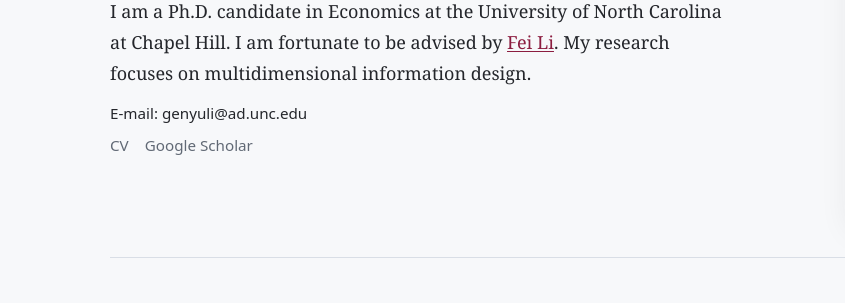
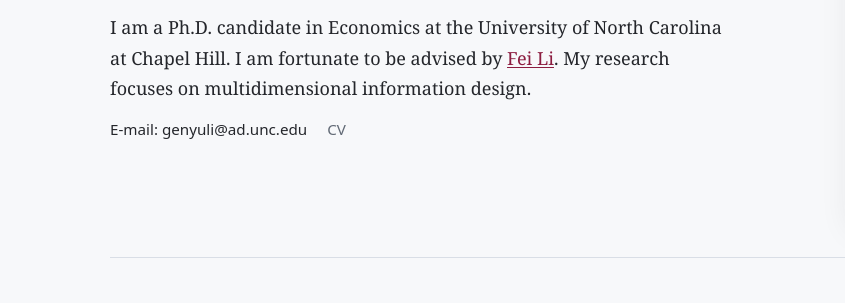
Before and after one commit to genyuli-gh/genyuli-gh.github.io, a plain HTML site: page index.html in a window 1280 px wide. Shown: the part 326-629 px from the top of the page, 0-845 px from the left. Drawn offline with Linux system fonts and the light colour scheme.

Commit message:
Simplify contact row and remove Google Scholar

```diff
--- a/content.js
+++ b/content.js
@@ -17,8 +17,7 @@ window.SITE_CONTENT = {
       caption: ""
     },
     links: [
-      { label: "CV", disabled: true },
-      { label: "Google Scholar", disabled: true }
+      { label: "CV", disabled: true }
     ]
   },
 
--- a/index.html
+++ b/index.html
@@ -8,8 +8,8 @@
       content="I am a Ph.D. candidate in Economics at the University of North Carolina at Chapel Hill. I am fortunate to be advised by Fei Li. My research focuses on multidimensional information design."
     >
     <title>Genyu Li</title>
-    <link rel="stylesheet" href="styles.css?v=20261114-spacing">
-    <script src="content.js?v=20261114-slides" defer></script>
+    <link rel="stylesheet" href="styles.css?v=20261114-contact-row">
+    <script src="content.js?v=20261114-contact-row" defer></script>
     <script src="script.js?v=20261114-intro" defer></script>
   </head>
   <body>
@@ -37,10 +37,11 @@
               I am a Ph.D. candidate in Economics at the University of North Carolina at Chapel Hill. I am fortunate to be advised by <a href="https://lifei.weebly.com/" rel="noreferrer">Fei Li</a>. My research focuses on multidimensional information design.
             </p>
           </div>
-          <p class="profile-email">E-mail: <span data-profile-email>genyuli@ad.unc.edu</span></p>
-          <div class="link-row" data-profile-links>
-            <span class="unavailable-link" role="link" aria-disabled="true" title="Currently unavailable">CV</span>
-            <span class="unavailable-link" role="link" aria-disabled="true" title="Currently unavailable">Google Scholar</span>
+          <div class="profile-contact">
+            <p class="profile-email">E-mail: <span data-profile-email>genyuli@ad.unc.edu</span></p>
+            <div class="link-row" data-profile-links>
+              <span class="unavailable-link" role="link" aria-disabled="true" title="Currently unavailable">CV</span>
+            </div>
           </div>
         </div>
 
--- a/styles.css
+++ b/styles.css
@@ -174,8 +174,16 @@ h4 {
   margin-bottom: 0;
 }
 
+.profile-contact {
+  display: flex;
+  flex-wrap: wrap;
+  align-items: baseline;
+  gap: 0.4rem 1.25rem;
+  margin-top: 0.85rem;
+}
+
 .profile-email {
-  margin: 0.85rem 0 0;
+  margin: 0;
   font-family: var(--font-sans);
   font-size: 0.95rem;
   line-height: 1.5;
@@ -199,7 +207,7 @@ h4 {
 }
 
 .link-row {
-  margin-top: 0.65rem;
+  margin: 0;
 }
 
 .entry-links {
```
Also changed, not shown: notes/sample-note.html (+1 -1 lines).
